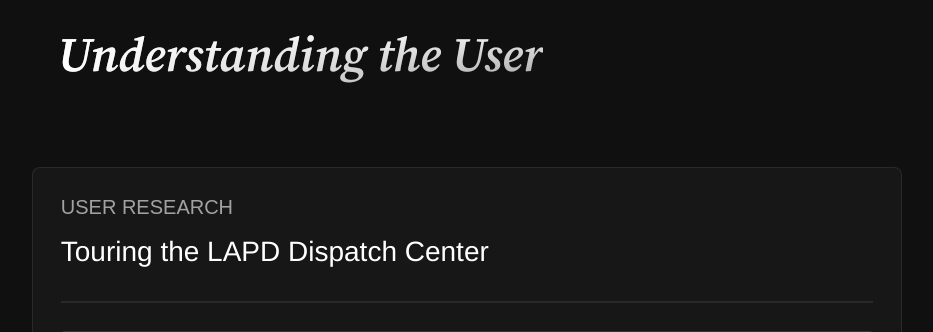
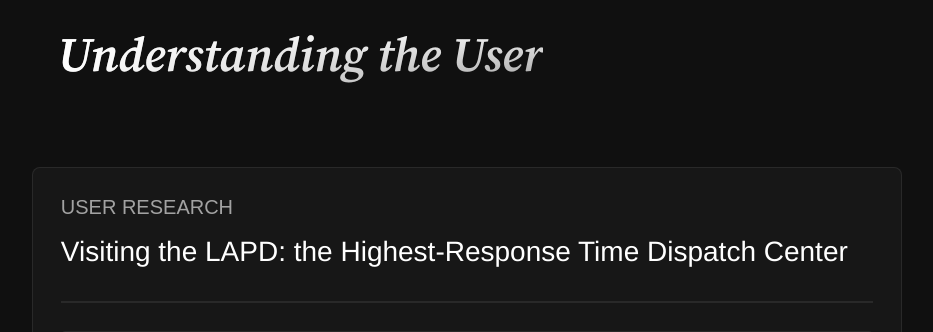
Before and after one commit to Jaslavie/personal-portfolio, a PHP site: page /projects/dispatch.html in a window 1280 px wide. Shown: the part 5228-5560 px from the top of the page, without its empty margins (173-1106 px from the left). Run offline with PHP 8.4, Linux system fonts and the light colour scheme; some libraries are stand-ins or nearby versions; some web fonts are replaced.

Commit message:
revised dispatch case study

```diff
--- a/about.html
+++ b/about.html
@@ -5,7 +5,7 @@
     <meta http-equiv="X-UA-Compatible" content="IE=edge" />
     <meta name="viewport" content="width=device-width, initial-scale=1" />
 
-    <title>💙</title>
+    <title>Jasmine Wu | About</title>
     <meta
       name="description"
       content="Jasmine is a Product Designer and Developer who designs for strategic operations for data-driven, fast-paced, and product-minded teams"
@@ -335,13 +335,13 @@
                       <div class="date">Nov 2024 - Feb 2024</div>
                       <p>
                         Tried my hand at using design for Social Good by
-                        applying the largest Student-led
+                        applying to the largest Student-led
                         <a
                           href="https://www.developforgood.org/"
                           target="_blank"
                           >Pro Bono Org</a
                         >
-                        in the U.S.. Led User Experience Strategy and Research
+                        in the U.S. Led User Experience Strategy and Research
                         for an NPO.
                       </p>
                     </div>
--- a/projects/dispatch.html
+++ b/projects/dispatch.html
@@ -230,7 +230,9 @@
         <div class="case-container">
           <div class="case-text-contain">
             <div class="case-subheading">USER RESEARCH</div>
-            <h2>Touring the LAPD Dispatch Center</h2>
+            <h2>
+              Visiting the LAPD: the Highest-Response Time Dispatch Center
+            </h2>
             <hr class="divider" />
             <div class="case-container">
               <div class="case-text-contain-image">
@@ -281,6 +283,29 @@
               </h3>
               <br />
               <h3 style="text-align: center">— LAPD Deputy Chief</h3>
+            </div>
+          </div>
+          <div class="case-text-contain">
+            <h2>Translating findings from the LAPD</h2>
+            <p>
+              After the visit, I connected the dots across
+              <span>data points, stakeholders affected, and pain points</span>
+              to understand the root cause and affected parties at the LAPD
+              Center.
+            </p>
+            <hr class="divider" />
+            <img src="../images/dispatch/lapdDataDispatch.png" alt="" />
+            <div class="case-text-contain-image" style="margin-top: 2.5vh">
+              <h3>🔍 Design Opportunity</h3>
+              <p>
+                The LAPD dispatch center is
+                <span>overloaded with non-emergency calls </span>that exacerbate
+                their staffing shortage (which is uncontrollable), reducing the
+                quality of emergency response. <br /><br />
+                <span>Offloading non-critical calls</span> to an AI system could
+                reduce cognitive load and improve response times with the
+                <span>same number of dispatchers</span>
+              </p>
             </div>
           </div>
           <div class="case-text-contain">
@@ -418,19 +443,68 @@
           </div>
           <div class="case-text-contain">
             <div class="case-container">
-              <div class="case-subheading">COMMUNICATIONS</div>
-              <h2>Communications Flow</h2>
+              <div class="case-subheading">COMMUNICATION PROBLEM</div>
+              <h2>Analyzing the Threat of Communication Breakdowns</h2>
               <p>
-                Based on what operator needed to make decisions, and their
-                normal operator flow, I created <span>flow diagrams</span> to
-                map distinct operator roles and identify dependencies that
-                affect their decision-making process.
+                <span>Communications Failure</span> is consistently identified
+                as the primary cause for delayed first-responder response. This
+                has caused unnecessary and tragic deaths that
+                <span
+                  >could have been avoidable with more effective communication
+                  systems</span
+                >
               </p>
+              <img src="../images/dispatch/commsFailureDispatch.png" alt="" />
+            </div>
+          </div>
+          <div class="case-text-contain">
+            <div class="case-container">
+              <div class="case-subheading">COMMUNICATIONS FLOW</div>
+              <h2>Addressing the Communications Failure</h2>
+              <p>
+                To address the communication failures that delay first-responder
+                actions, I developed <span>flow diagrams</span> mapping the
+                critical roles and decision points during a live emergency. By
+                identifying key dependencies and breakdowns, I used this to
+                inform the design of the handoff flow,
+                <span
+                  >ensuring vital information is funneled to all incident
+                  stakeholders</span
+                >.
+              </p>
+              <div class="case-text-contain-image" style="margin-top: 2.5vh">
+                <div class="case-subheading">NOTE</div>
+                <h3>
+                  Structure based on the
+                  <a
+                    href="https://en.wikipedia.org/wiki/Incident_Command_System#:~:text=The%20Incident%20Command%20System%20(ICS,(ICS%2D100%20level%20depicted)"
+                    target="_blank"
+                    >Incident Command System</a
+                  >
+                  under NIMS (National Incident Management System) for
+                  standardized emergency response.
+                </h3>
+              </div>
 
               <img src="../images/dispatch/commsFlow.svg" alt="" />
               <div class="caption">
                 Stakeholder Communication and Handoff to AI Flow Map
               </div>
+            </div>
+          </div>
+          <div class="case-text-contain">
+            <div class="case-container">
+              <div class="case-subheading">GOAL-SETTING</div>
+              <h2>🎯 The Primary Objective</h2>
+              <p>
+                The primary goal is to
+                <span>increase interoperability and efficient handoff </span> of
+                critical information while
+                <span>reducing the cognitive load</span> of the dispatcher. This
+                requires a careful balancing act between automation and
+                human-in-the-loop decision-making. This will be addressed in
+                future architecture designs.
+              </p>
             </div>
           </div>
           <div class="case-text-contain">
@@ -445,6 +519,7 @@
                   overload</span
                 >
                 from nonemergency calls.
+                <br />
               </p>
 
               <img
@@ -597,7 +672,7 @@
               <img src="../images/dispatch/productSpecsDispatch.png" alt="" />
               <div class="caption">
                 Product Specification Requirements Documentation for Dispatch AI
-            </div>
+              </div>
             </div>
           </div>
           <div class="case-text-contain">
--- a/style.css
+++ b/style.css
@@ -87,7 +87,6 @@ p::selection,
   color: #fff;
 }
 
-
 /* fonts */
 li,
 p {
@@ -103,7 +102,8 @@ a {
   font-family: var(--textfont);
   font-weight: 500;
 }
-p a {
+p a,
+h3 a {
   text-decoration: none;
   font-weight: 400;
   color: var(--sec);
@@ -111,10 +111,12 @@ p a {
   transition: text-decoration 1s ease;
   line-height: inherit;
 }
-p a:hover {
+p a:hover,
+h3 a:hover {
   text-decoration: underline;
 }
-p span, li span{
+p span,
+li span {
   font-weight: 600;
   color: white;
 }
@@ -1872,11 +1874,11 @@ h1 span,
   background-color: var(--card);
   border-radius: 8px;
   border: var(--border);
-  width: fit-content;
+  width: -webkit-fill-available;
   margin: 0 16vw;
 }
 .case-text-contain-image {
-  background-color: var(--outline);
+  /* background-color: var(--outline); */
   border-radius: 4px;
   border: var(--border);
   padding: 18px;
@@ -2333,7 +2335,6 @@ h1 span,
   flex-direction: column;
   padding: 2vh;
 }
-
 
 .stack {
   display: flex;
```
Also changed, not shown: projects/questify.html (+64 -5 lines), images/dispatch/commsFailureDispatch.png (added), images/dispatch/lapdDataDispatch.png (added), images/questify/pitchDeckQuestify.png (added), images/questify/userFlowQuestify.png (added), 1 other file.
